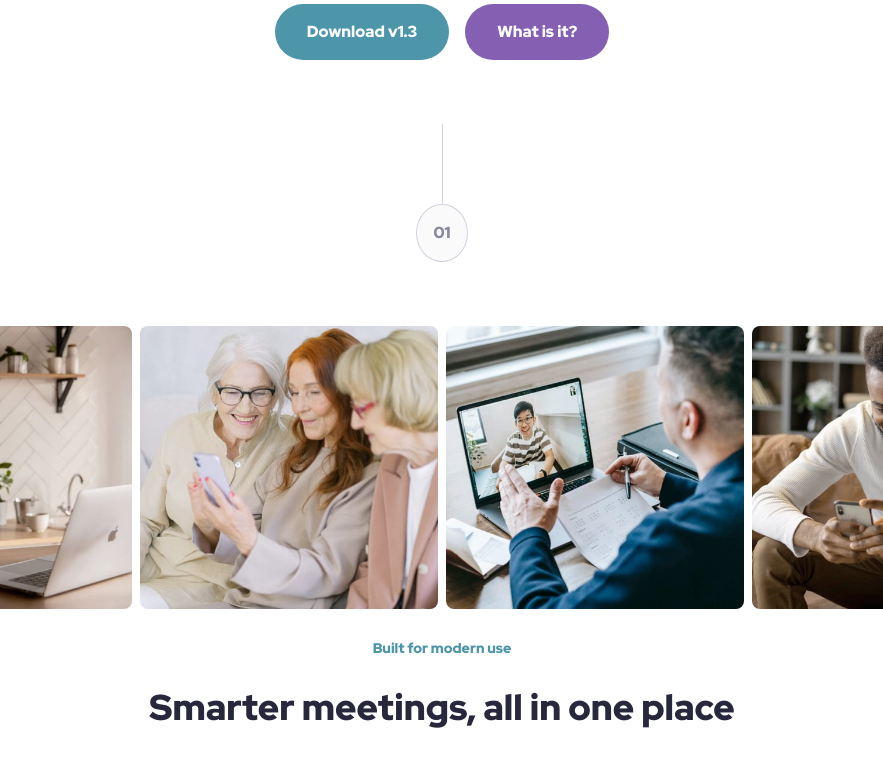
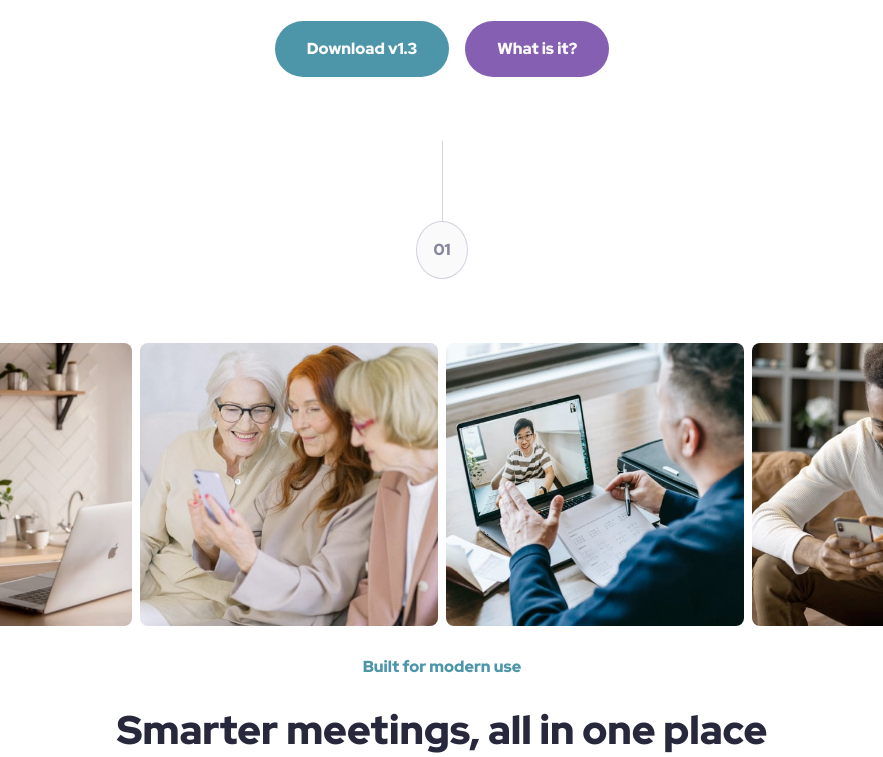
Before and after one commit to gabei/Meet-Landing-Page__FEM, a website: page index.html in a window 1280 px wide. Shown: the part 591-1348 px from the top of the page, without its empty margins (198-1081 px from the left). Drawn offline with Linux system fonts and the light colour scheme.

Commit message:
Refactor: Change how text presets adjust font size based on screen size. Include media query as part of preset to clear up maine styles.

```diff
--- a/styles/index.scss
+++ b/styles/index.scss
@@ -22,18 +22,10 @@ main {
 h1 {
   @include type.text-preset-1;
   color: color.$slate-900;
-
-  @include adjust.tablet {
-    @include type.text-preset-1(tablet);
-  }
 }
 
 h2 {
   @include type.text-preset-2;
-
-  @include adjust.tablet {
-    @include type.text-preset-2(tablet);
-  }
 }
 
 p {
@@ -119,10 +111,6 @@ p {
   &__tag {
     color: color.$cyan-600;
     @include type.text-preset-3;
-
-    @include adjust.tablet {
-      @include type.text-preset-3(tablet);
-    }
   }
 
   & h2 {
--- a/styles/typography/typography.scss
+++ b/styles/typography/typography.scss
@@ -1,4 +1,5 @@
 @use '../size/size.scss' as size;
+@use '../responsive/responsive.scss' as adjust;
 
 @import url('https://fonts.googleapis.com/css2?family=Red+Hat+Display:ital,wght@0,300..900;1,300..900&display=swap');
 
@@ -24,11 +25,11 @@ body {
   font-weight: $black;
   line-height: 1.1;
 
-  @if $screen-type == tablet {
+  @include adjust.tablet {
     font-size: size.pixelToRem(48);
   }
 
-  @if $screen-type == desktop {
+  @include adjust.desktop {
     font-size: size.pixelToRem(64);
   }
 }
@@ -38,11 +39,11 @@ body {
   font-weight: $black;
   line-height: 1.1;
 
-  @if $screen-type == tablet {
+  @include adjust.tablet {
     font-size: size.pixelToRem(36);
   }
 
-  @if $screen-type == desktop {
+  @include adjust.desktop {
     font-size: size.pixelToRem(40);
   }
 }
@@ -51,13 +52,15 @@ body {
   font-size: size.pixelToRem(12);
   line-height: 1.1;
 
-  @if $screen-type == tablet {
+  @include adjust.tablet {
     font-size: size.pixelToRem(14);
   }
 
-  @if $screen-type == desktop {
+  @include adjust.desktop {
     font-size: size.pixelToRem(16);
   }
+
+
 }
 
 @mixin text-preset-4() {
```
Also changed, not shown: styles/style.css, 1 other file.
